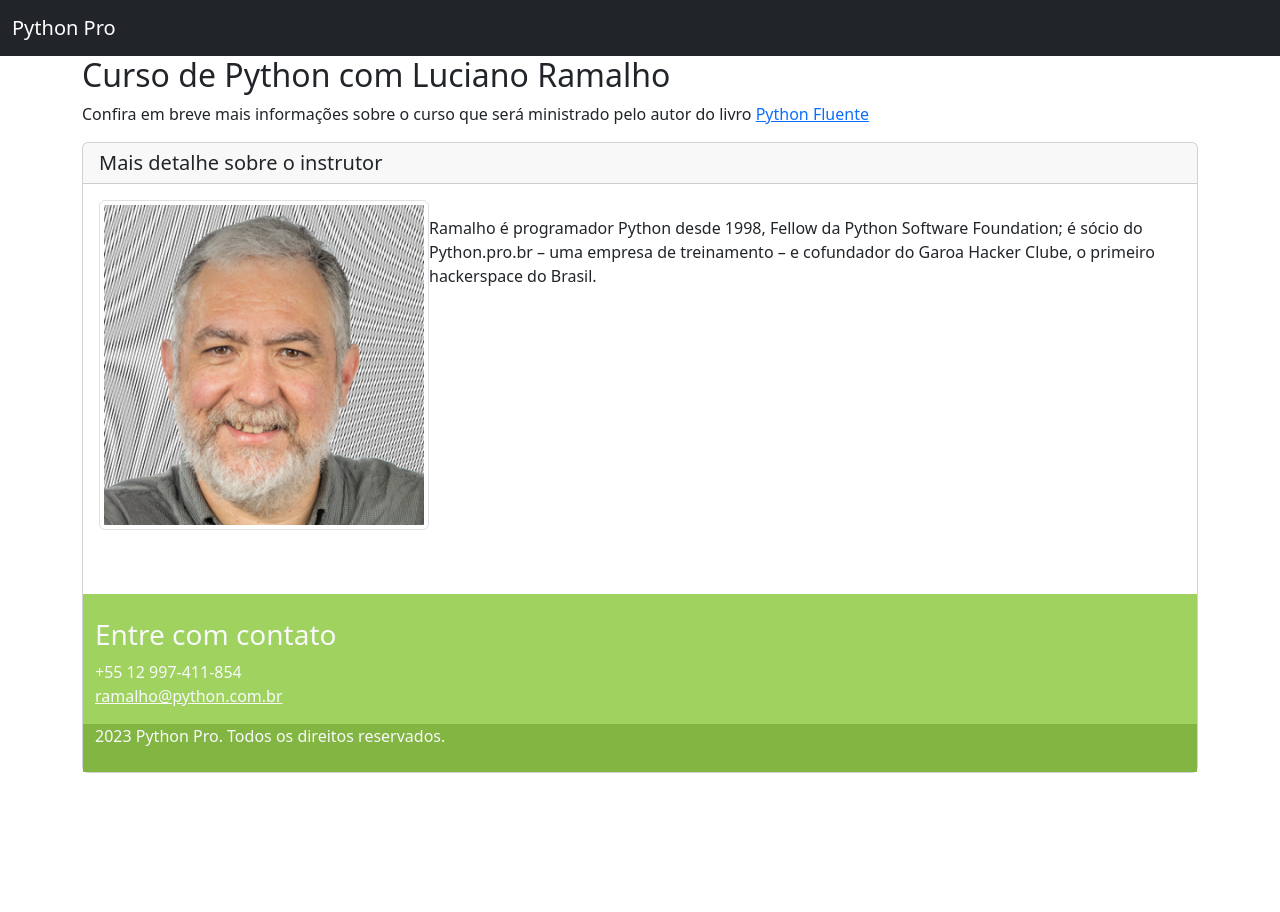
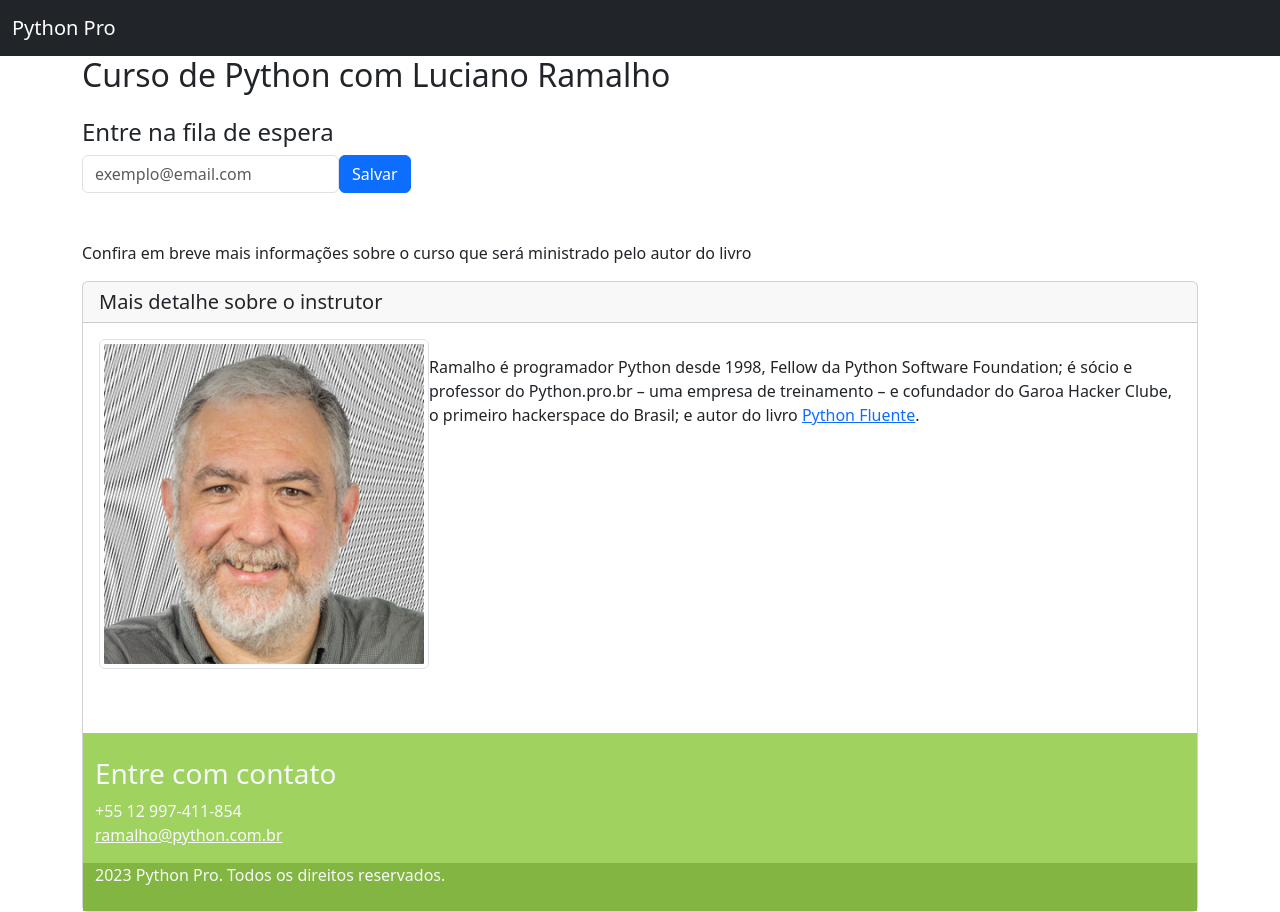
Before and after one commit to ch-soares/curso-django, a Django app: page / in a window 1280 px wide. Before the commit the page ends 773 px from the top, so only its background shows below. Run offline with Django 4.2, Linux system fonts and the light colour scheme; some libraries are stand-ins or nearby versions.

Commit message:
Integra com o mailchimp

```diff
--- a/pypro/base/static/css/style.css
+++ b/pypro/base/static/css/style.css
@@ -5,3 +5,7 @@
 .rights {
     background-color: #82b541;
 }
+
+.mailchimp {
+    display: flex;
+}
--- a/pypro/base/templates/home.html
+++ b/pypro/base/templates/home.html
@@ -40,9 +40,24 @@
 				<h2>
 					Curso de Python com Luciano Ramalho
 				</h2>
+				<h4 class="mt-4">Entre na fila de espera</h4>
+
+				<!-- Begin Mailchimp Signup Form -->
+    <form action="https://dev.us8.list-manage.com/subscribe/post?u=1b87db3de3bf4cdc72240a6c6&amp;id=67bfee8f58&amp;f_id=00f102e0f0"
+		  method="post" id="mc-embedded-subscribe-form" name="mc-embedded-subscribe-form" class="mailchimp" target="_blank" novalidate>
+		<div class="mailchimp mb-5">
+			<input type="email" value="" name="EMAIL" class="form-control mr-3 required" id="mce-EMAIL" required placeholder="exemplo@email.com">
+	<span id="mce-EMAIL-HELPERTEXT" class="helper_text"></span>
+			<div class="">
+				<input type="submit" value="Salvar" name="subscribe" id="mc-embedded-subscribe" class="btn btn-primary ml-5">
+			</div>
+			<div style="position: absolute; left: -5000px;" aria-hidden="true"><input type="text" name="b_1b87db3de3bf4cdc72240a6c6_67bfee8f58" tabindex="-1" value=""></div>
+		</div>
+	</form>
+<!--End mc_embed_signup-->
+
 				<p>
 					Confira em breve mais informações sobre o curso que será ministrado pelo autor do livro
-					<a href="https://pythonfluente.com/" target="_blank">Python Fluente</a>
 				</p>
 			</div>
 			<div class="row">
@@ -52,9 +67,9 @@
 							Mais detalhe sobre o instrutor
 						</h5>
 						<div class="card-body" >
-							<p class="card-text float-xl-left">
+							<p class="card-text">
 								<img src="{% static 'img/luciano-ramalho.png' %}" class="img-thumbnail float-md-start mr-5" alt="Foto Luciano Ramalho"/>
-								<p>Ramalho é programador Python desde 1998, Fellow da Python Software Foundation; é sócio do Python.pro.br – uma empresa de treinamento – e cofundador do Garoa Hacker Clube, o primeiro hackerspace do Brasil.</p>
+								<p>Ramalho é programador Python desde 1998, Fellow da Python Software Foundation; é sócio e professor do Python.pro.br – uma empresa de treinamento – e cofundador do Garoa Hacker Clube, o primeiro hackerspace do Brasil; e autor do livro <a href="https://pythonfluente.com/" target="_blank">Python Fluente</a>.</p>
 							</p>
 						</div>
 						<footer class="main-footer mt-5 pt-4 text-light">
```
